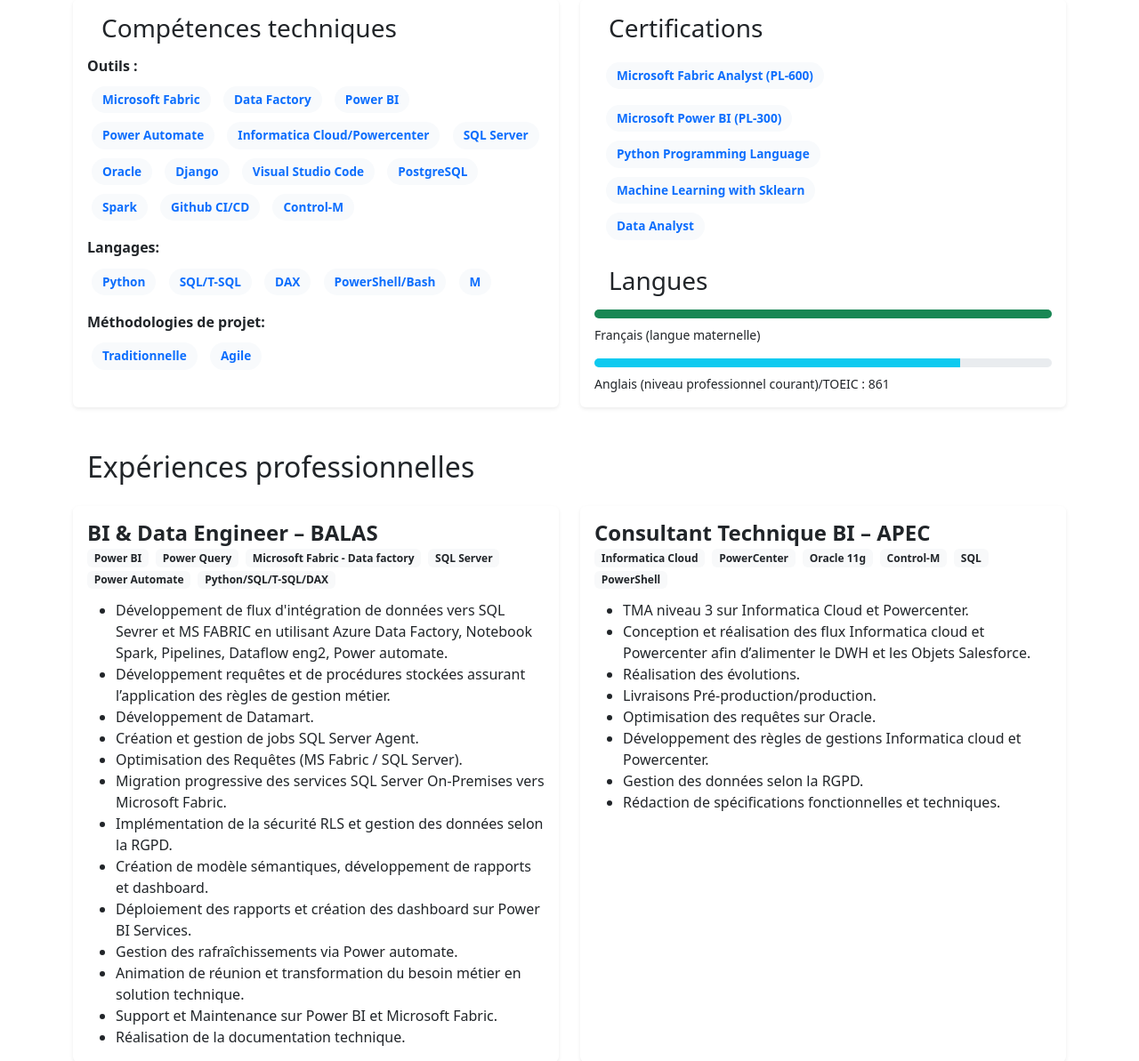
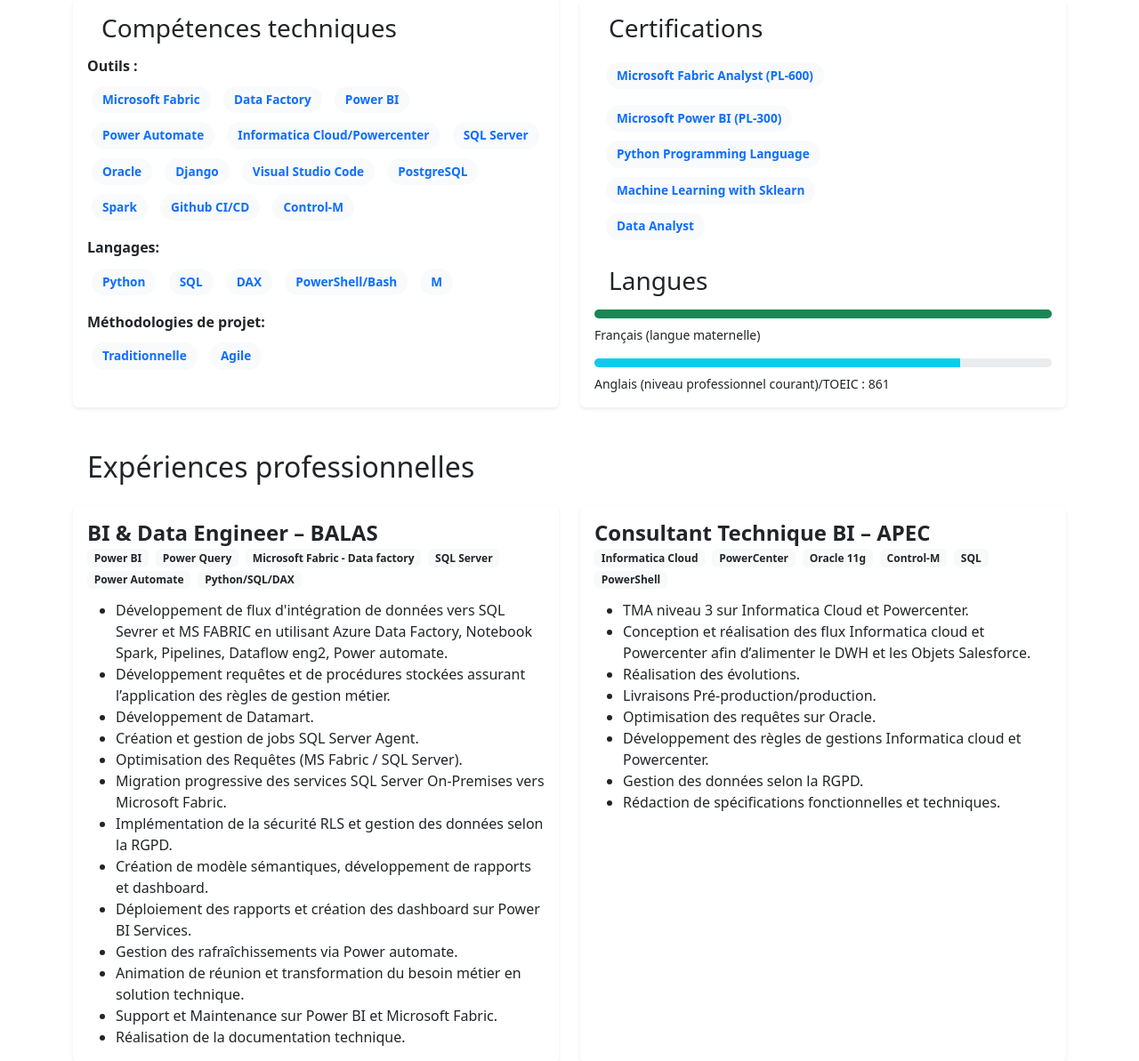
Before and after one commit to adechielie/monsiteweb, a Django app: template pages/templates/about.html in a window 1280 px wide. Shown: the part 624-1817 px from the top of the page at 89% size. Run offline with Django 5.2, Linux system fonts and the light colour scheme; the template is opened without the code that fills it, so the values that code supplies are empty; parts of the project's set-up code (start-up, migrations or seed data) failed here and were passed over.

Commit message:
mis à jour about

```diff
--- a/pages/templates/about.html
+++ b/pages/templates/about.html
@@ -118,7 +118,7 @@
                         <div class="mb-3">
                             <h6 class="fw-bold">Langages:</h6>
                             <span class="skill-badge fw-bold">Python</span>
-                            <span class="skill-badge fw-bold">SQL/T-SQL</span>
+                            <span class="skill-badge fw-bold">SQL</span>
                             <span class="skill-badge fw-bold">DAX</span>
                             <span class="skill-badge fw-bold">PowerShell/Bash</span>
                             <span class="skill-badge fw-bold">M</span>
@@ -199,7 +199,7 @@
                         <span class="badge bg-light text-dark me-2 mb-1">Microsoft Fabric - Data factory</span>
                         <span class="badge bg-light text-dark me-2 mb-1">SQL Server</span>
                         <span class="badge bg-light text-dark me-2 mb-1">Power Automate</span>
-                        <span class="badge bg-light text-dark me-2 mb-1">Python/SQL/T-SQL/DAX</span>
+                        <span class="badge bg-light text-dark me-2 mb-1">Python/SQL/DAX</span>
                     </div>
                     <ul class="mb-0">
                         <li>Développement de flux d'intégration de données vers SQL Sevrer et MS FABRIC en utilisant Azure Data Factory, Notebook Spark, Pipelines, Dataflow eng2, Power automate.</li>
```
